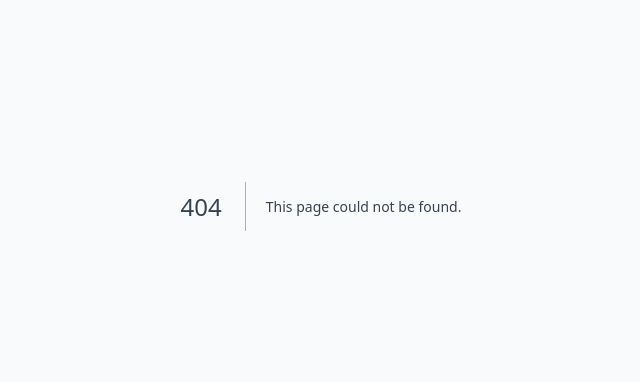
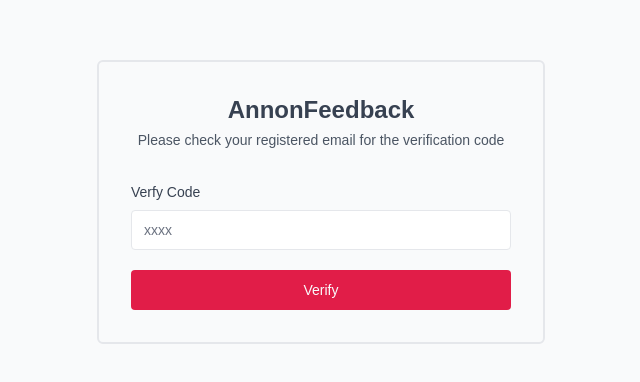
Before and after one commit to Nisha0202/anonfeedback, a Next.js app: page /verify/1 in a window 1280 px wide. Before the commit this address had no page. Shown: the part 194-576 px from the top of the page, without its empty margins (319-959 px from the left). Built offline with nearby package versions, Linux system fonts and the light colour scheme.

Commit message:
verification done

```diff
--- a/src/app/(auth)/signup/page.tsx
+++ b/src/app/(auth)/signup/page.tsx
@@ -64,8 +64,6 @@ function SignInForm() {
 
 
 
-
-
       try {
         setIsUsernameChecking(true);
         const response = await axios.get(`/api/check-username?username=${username}`);
@@ -120,7 +118,7 @@ function SignInForm() {
         });
 
         // Navigate only after successful sign-up
-        // setTimeout(() => {router.replace(`/verify/${data.username}`);},3000);
+        setTimeout(() => {router.replace(`/verify/${data.username}`);},2000);
 
 
       } else {
@@ -160,7 +158,7 @@ function SignInForm() {
 
 
   return (
-    <div className="border-2 min-h-[99vh] grid place-items-center ">
+    <div className=" min-h-[99vh] grid place-items-center ">
 
       <div className="w-full max-w-md px-4 py-8 md:px-8 md:border-2  rounded-md">
         <div className="text-center mb-8 space-y-1">
--- /dev/null
+++ b/src/app/(auth)/verify/[username]/page.tsx
@@ -0,0 +1,169 @@
+'use client'
+import { useParams, useRouter } from 'next/navigation';
+import { useToast } from "@/hooks/use-toast"
+import React, { useEffect, useState } from "react"
+import { useForm } from "react-hook-form"
+import { verifySchema } from "@/schemas/verifySchema"
+import { zodResolver } from '@hookform/resolvers/zod';
+import { z } from "zod"
+import axios, { AxiosError } from 'axios';
+import { ApiResponse } from "@/types/ApiResponse"
+import { Button } from "@/components/ui/button"
+import {
+  Form,
+  FormControl,
+  FormField,
+  FormItem,
+  FormLabel,
+  FormMessage,
+} from "@/components/ui/form"
+import { Input } from "@/components/ui/input";
+import { Divide, Loader2 } from "lucide-react"
+import Link from 'next/link';
+
+
+
+function VerifyAccount() {
+    const [isVerifying, setIsVerifying] = useState(false);
+    const router = useRouter();
+    const param = useParams<{username:string}>();
+    const { toast } = useToast();
+    // toast({
+    //     title: "Failed",
+    //     description: axioserror.response.data.message,
+    //   });
+
+  //zod implementation
+  const form = useForm<z.infer<typeof verifySchema>>({
+    resolver: zodResolver(verifySchema),
+  });
+
+  const onSubmit = async (data: z.infer<typeof verifySchema>) => {
+ setIsVerifying(true);
+    try {
+
+        const response = await axios.post('/api/verify-code', {
+            username : param.username,
+            code : data.code
+        })
+
+        if (response.status == 200) {
+            toast({
+              title: "Verified",
+              description: response.data.message,
+            });
+
+          //   Navigate only after successful sign-up
+             setTimeout(() => {router.replace('/');},1400);
+
+
+          } else {
+            toast({
+              title: "Verification failed",
+              description: response.data.message || "Unexpected error occurred during sign-up.",
+              variant: 'destructive'
+            });
+          }
+
+
+    } catch (error) {
+        const axioserror = error as AxiosError<ApiResponse>;
+        console.log(axioserror);
+
+        if (axioserror.response) {
+          // Server responded with a status code other than 2xx
+          toast({
+            title: "Failed",
+            description: axioserror.response.data.message,
+          });
+        } else if (axioserror.request) {
+          // Request was made but no response received
+          toast({
+            title: "Network Error",
+            description: "No response received. Please check your network connection.",
+          });
+        } else {
+          // Something else happened in setting up the request
+          toast({
+            title: "Error",
+            description: axioserror.message || 'An unknown error occurred',
+          });
+        }
+      } finally{
+        setIsVerifying(false)
+      }
+
+
+
+  }
+
+  return (
+    <div className="min-h-[99vh] grid place-items-center ">
+
+    <div className="w-full max-w-md px-4 py-8 md:px-8 md:border-2  rounded-md">
+      <div className="text-center mb-8 space-y-1">
+
+        <h1 className="text-xl lg:text-2xl font-bold">AnnonFeedback</h1>
+        <p className="text-sm text-gray-600">Please check your registered email for the verification code</p>
+      </div>
+
+      <div>
+        <Form {...form}>
+          <form onSubmit={form.handleSubmit(onSubmit)} className="space-y-5 text-sm">
+
+            <FormField
+              control={form.control}
+              name="code"
+              render={({ field }) => (
+                <FormItem>
+                  <FormLabel>Verfy Code</FormLabel>
+                  <FormControl>
+                    <Input placeholder="xxxx" className="rounded-sm"
+                      {...field}
+                      onChange={(e) => {
+                        field.onChange(e)
+
+                      }}
+
+
+                    />
+                  </FormControl>
+                  <FormMessage />
+                </FormItem>
+              )}
+            />
+
+            <div className=''></div>
+            <Button
+              type="submit"
+              disabled={isVerifying}
+              className="flex items-center justify-center w-full font-medium rounded-sm bg-rose-600 hover:bg-rose-500"
+            >
+              {isVerifying ? (
+                <>
+                  <Loader2 className="mr-1 h-4 w-4 animate-spin" />
+                  Please wait...
+                </>
+              ) : (
+                'Verify'
+              )}
+            </Button>
+
+
+          </form>
+
+
+
+        </Form>
+
+      </div>
+
+    </div>
+
+
+
+  </div>
+  )
+}
+
+export default VerifyAccount
--- a/src/email/VerificationEmail.tsx
+++ b/src/email/VerificationEmail.tsx
@@ -33,7 +33,7 @@ export default function VerificationEmail({ username, verifycode }: Verification
                             Your OTP for verification is: <strong>{verifycode}</strong>
                         </Text>
 
-                        <Button href="#" style={{ backgroundColor: '#007bff', color: '#fff', padding: '10px 20px', borderRadius: '5px' }}>
+                        <Button href={`/verify/${username}`} style={{ backgroundColor: '#007bff', color: '#fff', padding: '10px 20px', borderRadius: '5px' }}>
                             Verify Now
                         </Button>
                     </Section>
```
